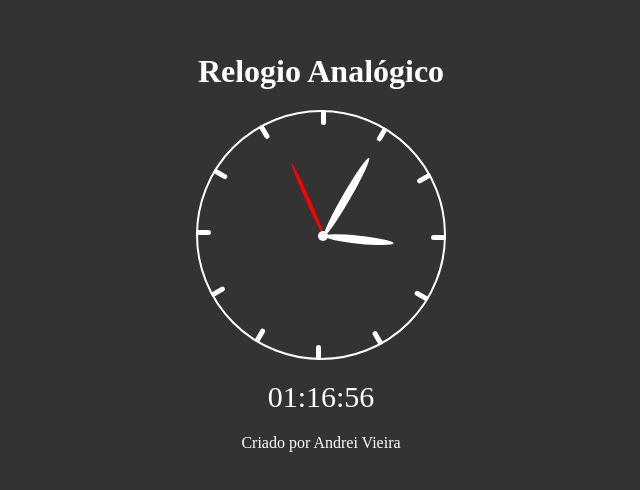
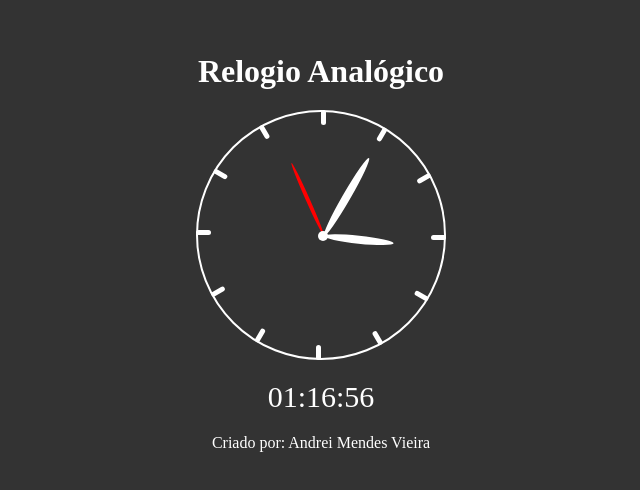
Before and after one commit to andreimv12/prjt-rel-gio, a plain HTML site: page index.html in a window 1280 px wide. Shown: the part 148-638 px from the top of the page, 319-959 px from the left. Drawn offline with Linux system fonts and the light colour scheme.

Commit message:
commitando sobrenome

```diff
--- a/index.html
+++ b/index.html
@@ -33,7 +33,7 @@
         <div class="encaixe"></div>
     </div>
     <section class="digital"></section>
-    <footer>Criado por Andrei Vieira</footer>
+    <footer>Criado por: Andrei Mendes Vieira</footer>
 
 
     <script src="assets/js/javascript.js"></script>
```
